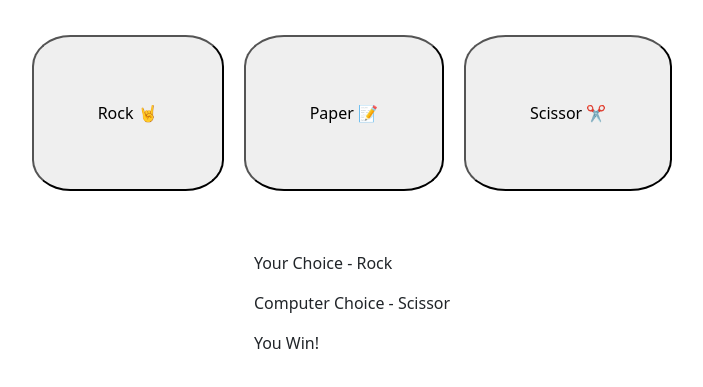
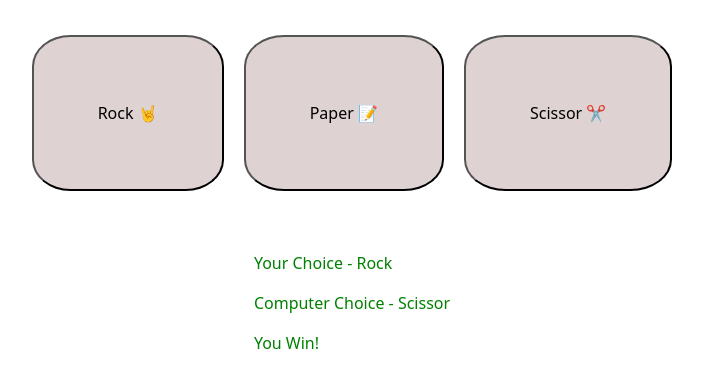
Before and after one commit to NOOBO77/Rock-Paper-Scissor, a plain HTML site: page index.html in a window 1280 px wide. Both pictures are taken after a click on the button "Rock 🤘". Shown: the part 83-470 px from the top of the page, without its empty margins (288-991 px from the left). Drawn offline with nearby package versions, Linux system fonts and the light colour scheme.

Commit message:
added some design

```diff
--- a/script.js
+++ b/script.js
@@ -39,16 +39,34 @@ function playGame(playerChoice){
             (computerChoice=="Paper" && playerChoice=="Scissor") ||
             (computerChoice=="Scissor" && playerChoice=="Rock")){
                 res="You Win!";
-            }
+    }
     else{
         res="You Lose!";
     }
 
-    document.getElementById('Result').textContent=`${res}`;
+    let color;
+
+    if (res === "You Win!") {
+        color = "green";
+    } else if (res === "You Lose!") {
+        color = "red";
+    } else {
+        color = "orange";
+    }
+
+    document.getElementById('Result').textContent=res;
+
+    //it will not work as result class has many elements inside
+    // document.getElementsByClassName('result').style.color=color;
+    const elem = document.querySelectorAll('.result');
+
+    elem.forEach((e) =>{
+        e.style.color = color;
+    });
 }
-
 document.addEventListener('keyup',playerkbd);
 
+//arrow finction for keyboard input
 // document.addEventListener('keydown',(event) => {
 //     const key=event.key.toLowerCase();
 //     if(key=="r"){
--- a/style.css
+++ b/style.css
@@ -12,6 +12,7 @@ div button{
     margin: 10px;
     padding: 5%;
     border-radius: 20%;
+    background-color: rgb(223, 210, 210);
 }
 
 div.result{
```
